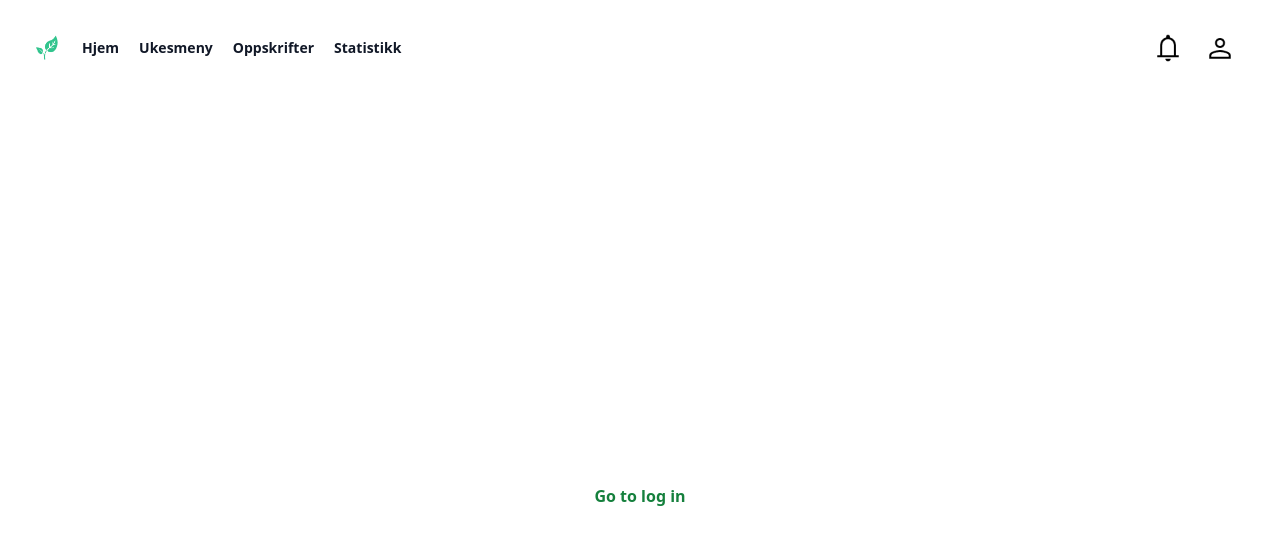
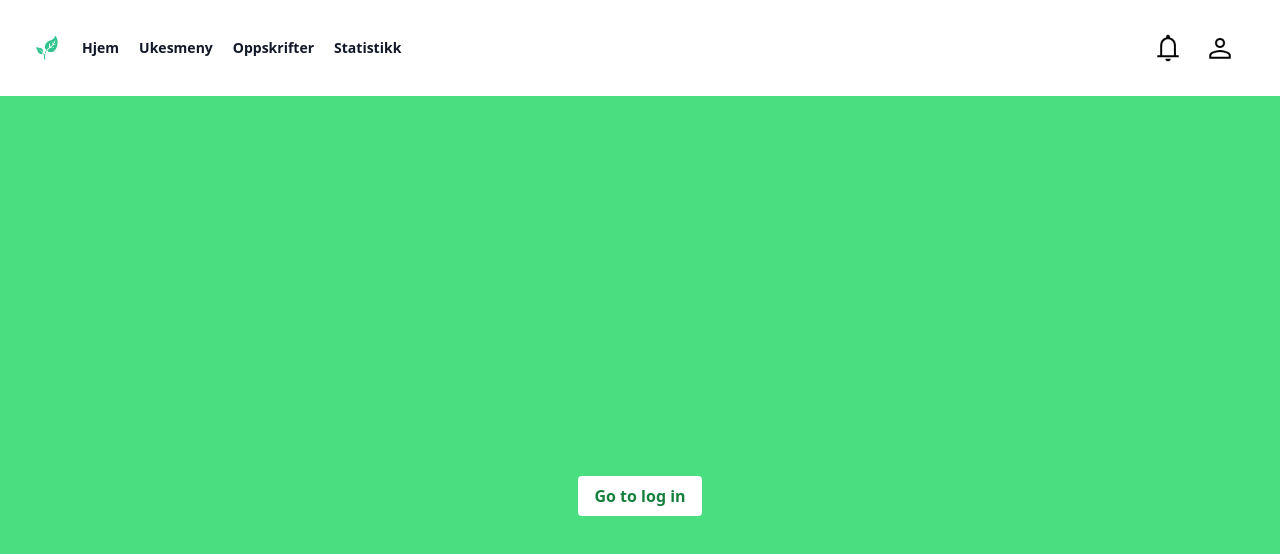
Before and after one commit to ecschoye/Smartmat, a Nuxt app in the folder frontend/: page / in a window 1280 px wide. Shown: the top 554 px of the page. Built offline with nearby package versions, Linux system fonts and the light colour scheme.

Commit message:
added green theme to global slot

```diff
--- a/frontend/layouts/default.vue
+++ b/frontend/layouts/default.vue
@@ -1,6 +1,17 @@
 <template>
   <div>
     <NavBar/>
-    <slot />
+    <div class="page-container">
+      <slot />
+    </div>
+
   </div>
 </template>
+
+<style scoped>
+.page-container {
+  background-color: #4ade80;
+  min-height: calc(100vh - 96px);
+  display: block;
+}
+</style>
```
